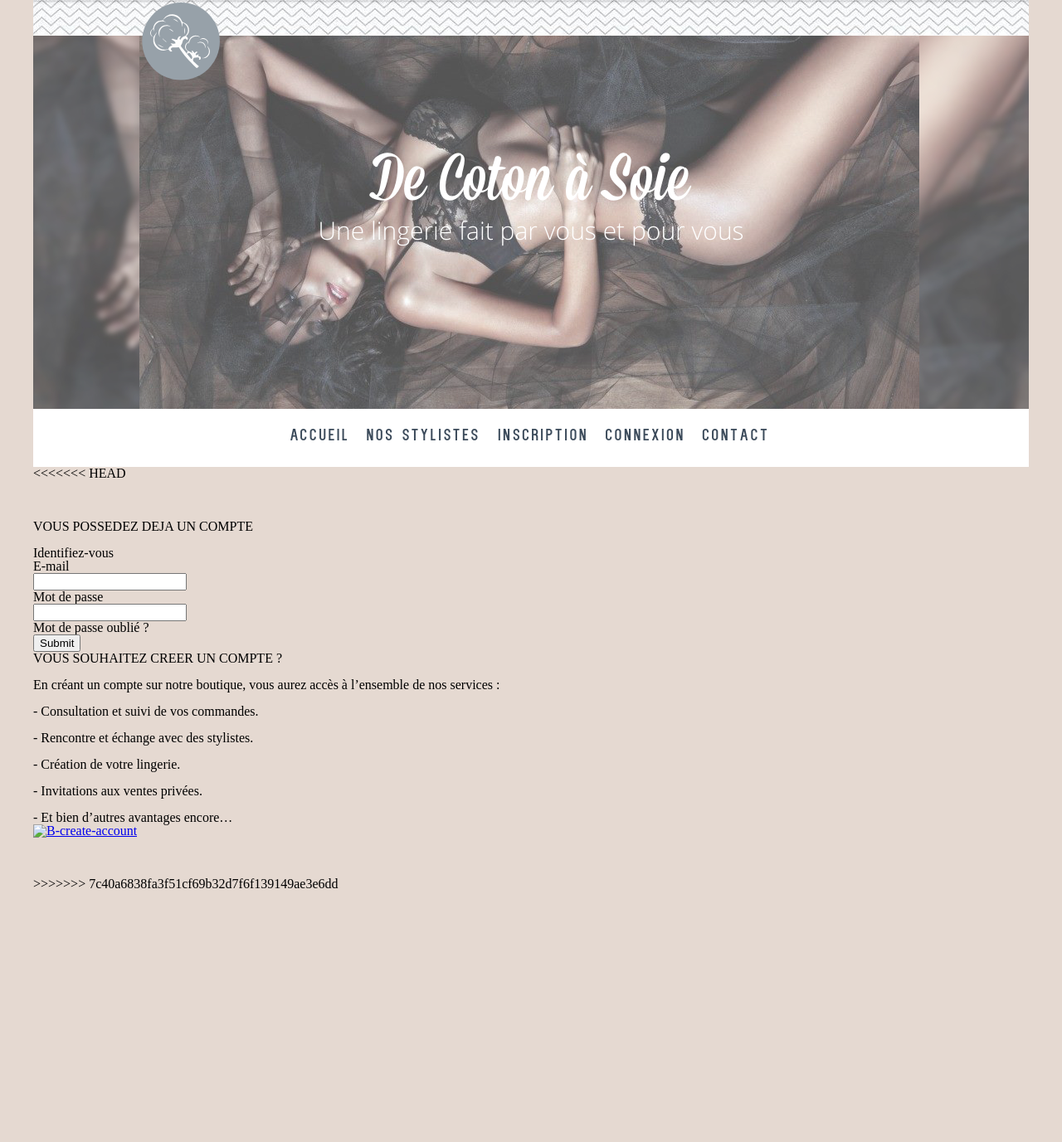
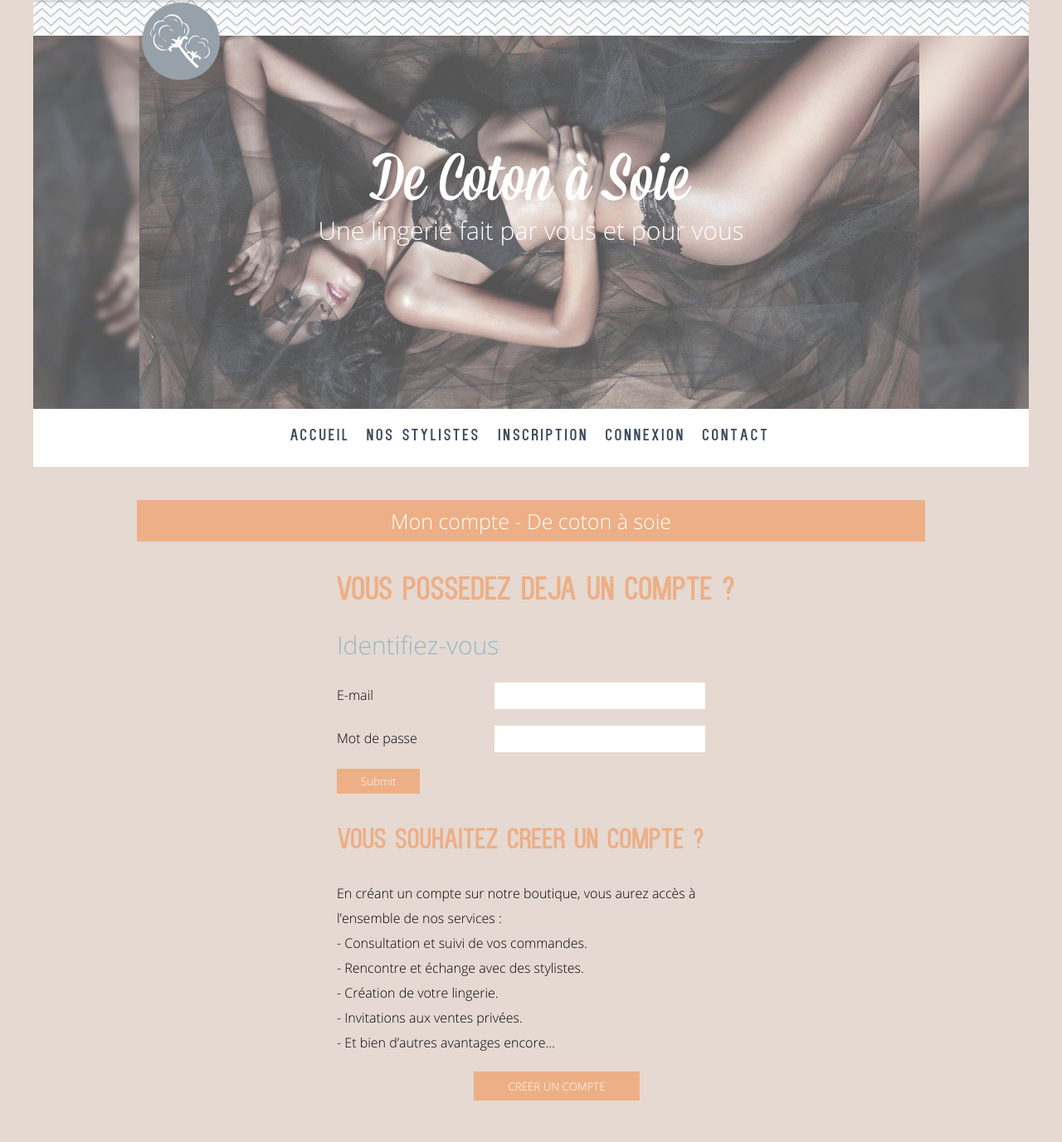
Before and after one commit to SNYdev/DeCotonASoi, a PHP site: page /DeCotonASoi/index.php?page=login in a window 1280 px wide. Shown: the whole page at 83% size. Before the commit the page ends 1071 px from the top, so only its background shows below. Run offline with PHP 8.4, Linux system fonts and the light colour scheme.

Commit message:
correction class css name

```diff
--- a/vue/login.php
+++ b/vue/login.php
@@ -1,37 +1,30 @@
-<<<<<<< HEAD
-    <br><br><br><br>
+<div class="contentLogin">
+    <input type="button" id="profilButton-login" value="Mon compte - De coton à soie">
+    <h1 class="titleLogin" id="presentation">VOUS POSSEDEZ DEJA UN COMPTE ?</h1>
+    <div class="formLog">
+        <h2 class="subTitleLogin" id="identify">Identifiez-vous</h2>
+        <form action="" method="post">
+            E-mail <input type="text" class="inputLogin" id="logMail" name="email"/><br>
+            Mot de passe<input type="password" class="inputLogin" id="logPass" name="password"/>
+            <!-- Mot de passe oublié ? -->
+            <br> <input type="submit" class="submitDCAS" id="logSubmit" value="Submit">
+        </form>
 
-    <form action="" method="post">
-        <fieldset>
-            <legend>VOUS POSSEDEZ DEJA UN COMPTE</legend><br>
-            Identifiez-vous<br>
-            E-mail<br>
-            <input type="text" name="email" /><br>
-            Mot de passe<br>
-            <input type="password" name="password" /><br>
-            Mot de passe oublié ?<br>
-            <input type="submit" value="Submit">
-         </fieldset>
-    </form>
+    <h1 class="titleLogin" id="inscription">VOUS SOUHAITEZ CREER UN COMPTE ?</h1>
 
-    VOUS SOUHAITEZ CREER UN COMPTE ?<br>
-    <br>
-    <p>En créant un compte sur notre boutique, vous aurez accès à l’ensemble de nos services :<br>
-    <br>
-    - Consultation et suivi de vos commandes.<br>
-    <br>
-    - Rencontre et échange avec des stylistes.<br>
-    <br>
+    <p class="areaLog">En créant un compte sur notre boutique, vous aurez accès à l’ensemble de nos services :<br>
+    - Consultation et suivi de vos commandes. <br>
+    - Rencontre et échange avec des stylistes. <br>
     - Création de votre lingerie.<br>
-    <br>
     - Invitations aux ventes privées.<br>
-    <br>
-    - Et bien d’autres avantages encore…
+    - Et bien d’autres avantages encore…<br>
     </p>
 
-    <a href="#"><img class="B-create-account" alt="B-create-account" src="#"></a>
+    <a href="?page=inscription"><input type="button" class="submitDCAS" id="log-inscription" value="CREER UN COMPTE"></a>
+    </div>
+</div>
 
-    <br><br><br><br>
+
 
 
 <?php
@@ -54,4 +47,3 @@
 	}
 
 ?>
->>>>>>> 7c40a6838fa3f51cf69b32d7f6f139149ae3e6dd
```
Also changed, not shown: vue/home.php (+0 -51 lines), vue/stylistes1.php (+23 -32 lines).
